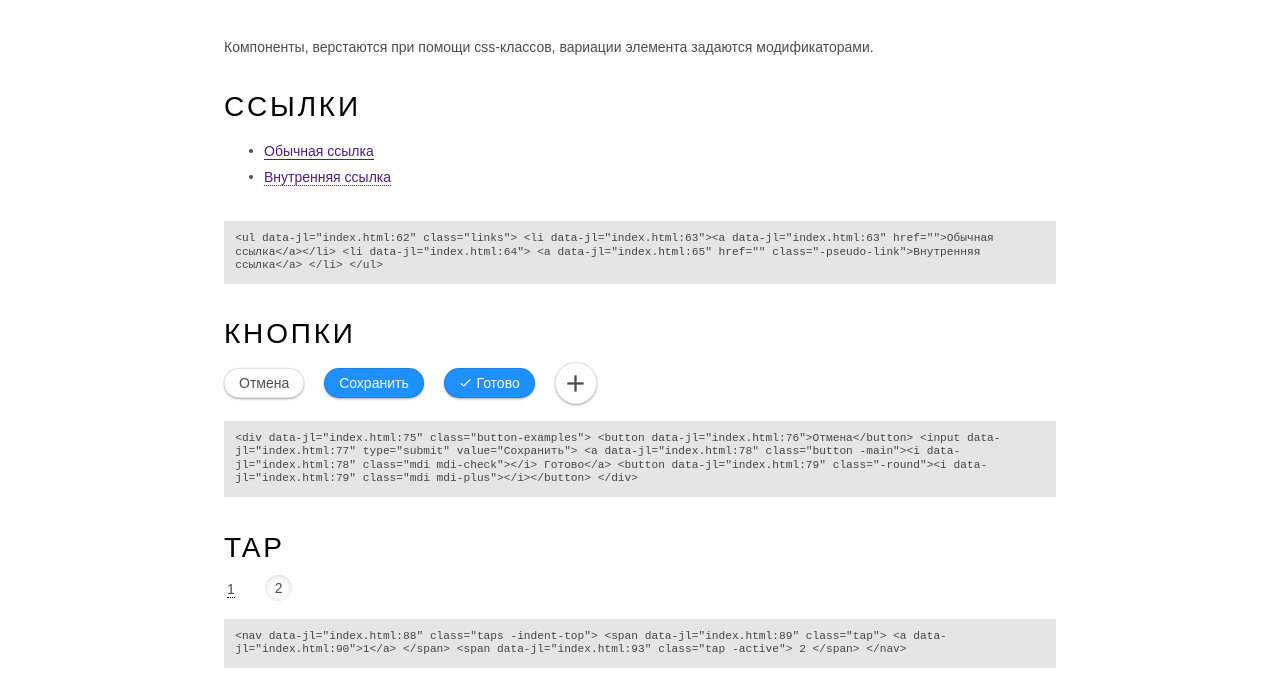
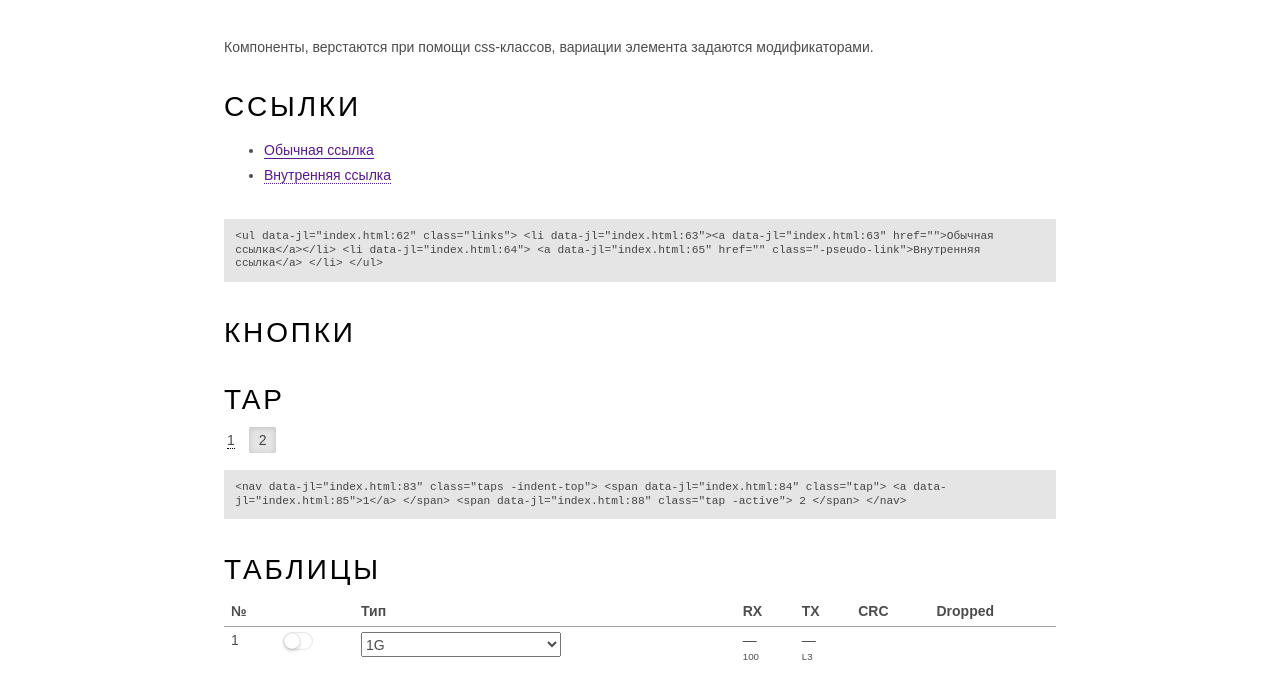
Before and after one commit to Signaltec/sega3, a website: page index.html in a window 1280 px wide. Shown: the part 101-775 px from the top of the page. Drawn offline with Linux system fonts and the light colour scheme.

Commit message:
Fix tap style

```diff
--- a/components.css
+++ b/components.css
@@ -148,10 +148,10 @@ input.-full, textarea.-full {width: 100%}
 }
 .tap a {border-bottom: dotted 1px black; }
 .tap.-active {
-        border-radius: 1.2em;
-        background: rbga(0,0,0,0.2);
+        border-radius: 2px;
+        background: rgba(0,0,0,0.1);
         box-shadow: inset 0 1px 7px -1px rgba(0, 0, 0, 0.2);
-        color: rbga(0,0,0,0.7); }
+        color: rgba(0,0,0,0.7); }
 .tap .-active a {border-bottom: none; }
 
 
--- a/index.html
+++ b/index.html
@@ -72,12 +72,7 @@
 
       <h2>Кнопки</h2>
 
-      <div class="button-examples">
-        <button>Отмена</button>
-        <input type="submit" value="Сохранить">
-		<a class="button -main"><i class="mdi mdi-check"></i> Готово</a>
-		<button class="-round"><i class="mdi mdi-plus"></i></button>
-      </div>
+
 
       <script>
           showCode('.button-examples');
@@ -257,7 +252,7 @@
 
 
     <style>
-      .button-examples button, input, a {margin-right:16px; vertical-align:middle}
+      .button-examples button, .button-examples input, .button-examples a {margin-right:16px; vertical-align:middle}
     </style>
 
   <section>
```
